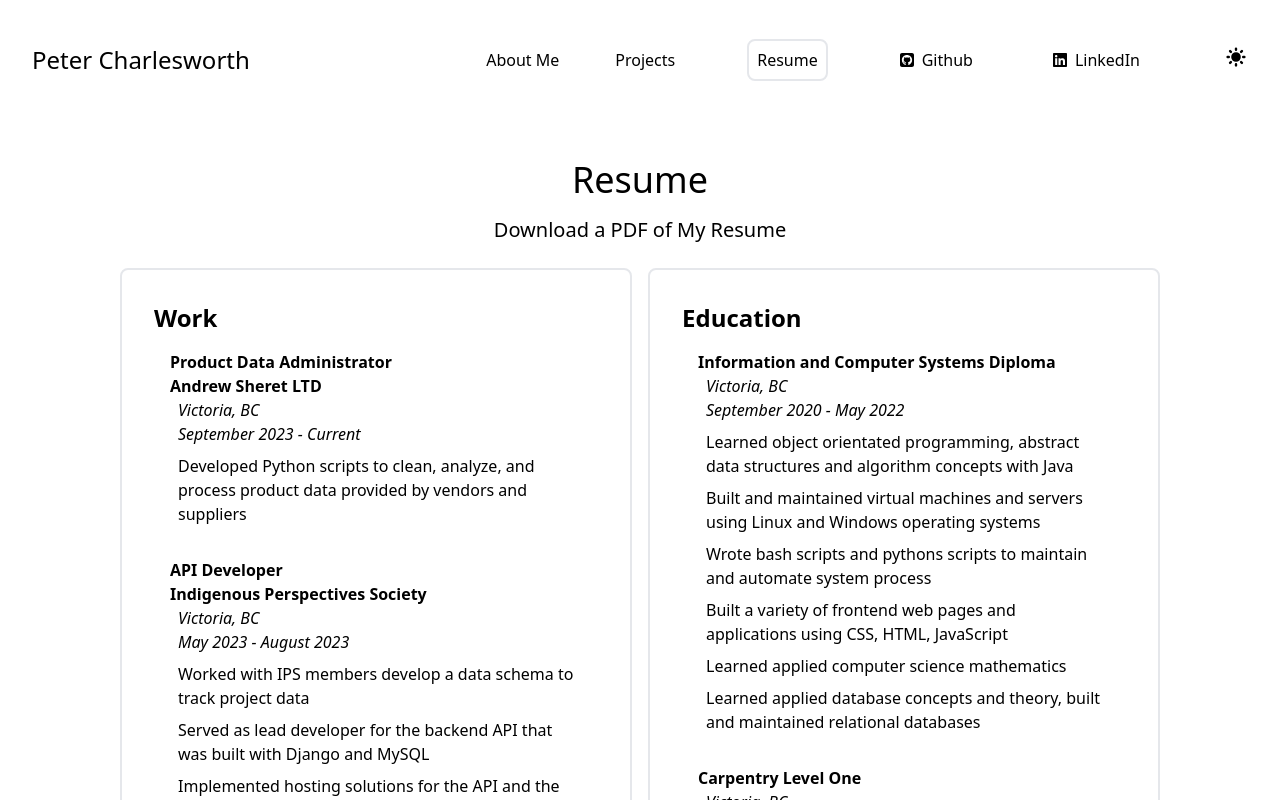
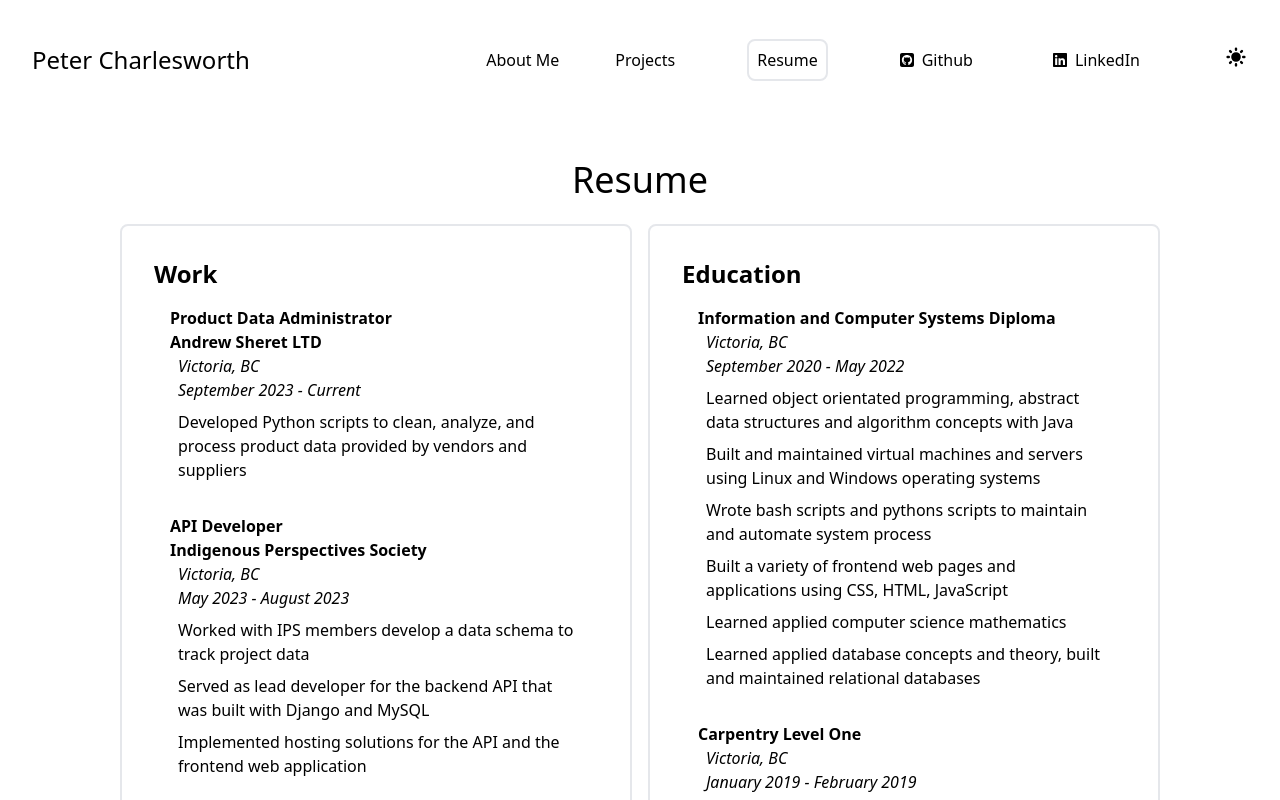
Before and after one commit to ElMarchk0/nuxtResume, a Nuxt app: page /resume in a window 1280 px wide. Shown: the top 800 px of the page. Built offline with nearby package versions, Linux system fonts and the light colour scheme.

Commit message:
Fix typo

```diff
--- a/pages/resume.vue
+++ b/pages/resume.vue
@@ -1,13 +1,6 @@
 <template>
   <NuxtLayout name="default">
     <h1 class="text-center text-4xl my-4">Resume</h1>
-    <a
-      class="flex justify-center text-xl hover:text-blue-400"
-      download="Resume_Peter_Charlesworth.pdf"
-      href="/Resume_Peter_Charlesworth.pdf"
-      target="_blank"
-      >Download a PDF of My Resume</a
-    >
 
     <div
       class="flex flex-wrap lg:justify-center flex-cols-3 m-4 md:justify-start px-16"
```
